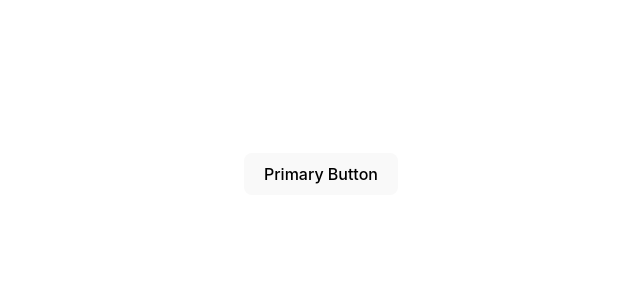
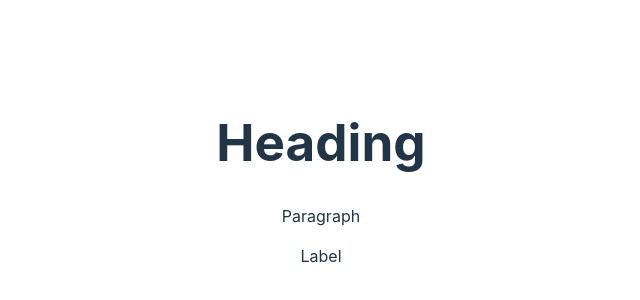
Before and after one commit to korbosit/react_typescript, a React (Vite) app in the folder react_typescript/: page / in a window 1280 px wide. Shown: the part 226-526 px from the top of the page, without its empty margins (319-959 px from the left). Built offline with nearby package versions, Linux system fonts and the light colour scheme.

Commit message:
#24 - Polymorphic Components

```diff
--- a/react_typescript/src/App.tsx
+++ b/react_typescript/src/App.tsx
@@ -1,15 +1,18 @@
 import "./App.css";
-import { CustomButton } from "./components/html/Button";
+import { Text } from "./polymorphic/Text";
 
 function App() {
     return (
         <div className="App">
-            <CustomButton
-                variant="primary"
-                onClick={() => console.log("Clicked")}
-            >
-                Primary Button
-            </CustomButton>
+            <Text as="h1" size="lg">
+                Heading
+            </Text>
+            <Text as="p" size="md">
+                Paragraph
+            </Text>
+            <Text as="label" htmlFor="someId" size="sm" color="secondary">
+                Label
+            </Text>
         </div>
     );
 }
--- /dev/null
+++ b/react_typescript/src/polymorphic/Text.tsx
@@ -0,0 +1,23 @@
+type TextOwnProps<E extends React.ElementType> = {
+    size?: "sm" | "md" | "lg";
+    color?: "primary" | "secondary";
+    children: React.ReactNode;
+    as?: E;
+};
+
+type TextProps<E extends React.ElementType> = TextOwnProps<E> &
+    Omit<React.ComponentProps<E>, keyof TextOwnProps<E>>;
+
+export const Text = <E extends React.ElementType = "div">({
+    size,
+    color,
+    children,
+    as,
+}: TextProps<E>) => {
+    const Component = as || "div";
+    return (
+        <Component className={`class-width-${size}-${color}`}>
+            {children}
+        </Component>
+    );
+};
```
